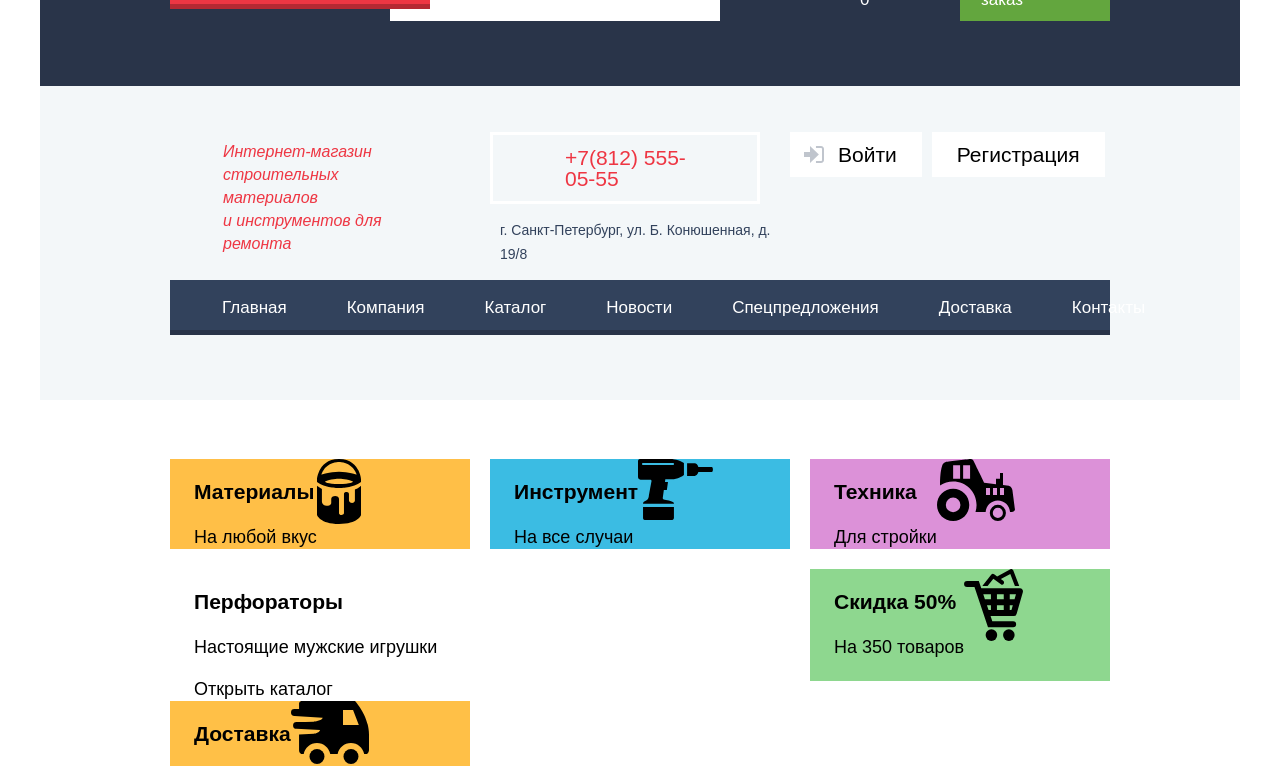
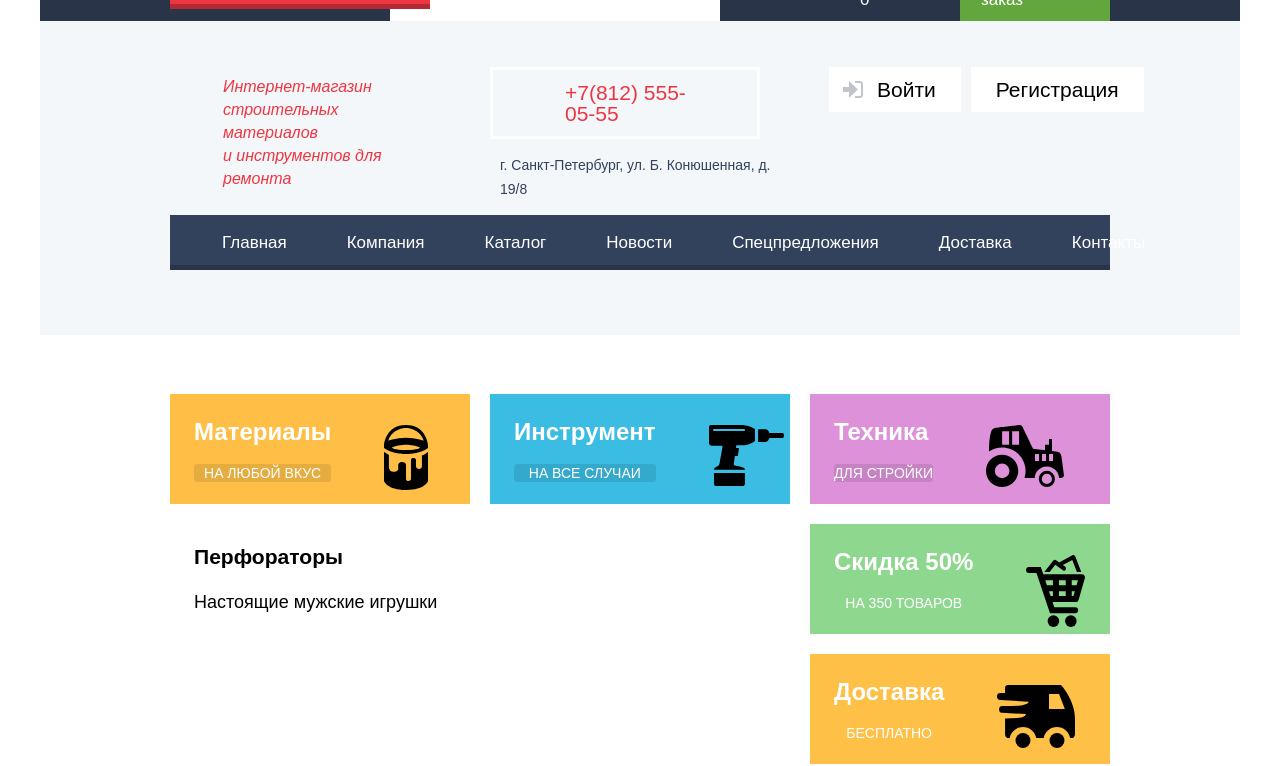
Before and after one commit to restby/574925-technomart, a plain HTML site: page index.html in a window 1280 px wide. Shown: the part 39-805 px from the top of the page. Drawn offline with Linux system fonts and the light colour scheme; a web font is replaced by a local one.

Commit message:
25.04.18W styling

```diff
--- a/css/style.css
+++ b/css/style.css
@@ -36,18 +36,16 @@
           clip-path: inset(100%);
 }
 .btn {
-  /*font-size: 16px;
+  display: block;
+  text-align: center;
+  vertical-align: middle;
+  border: 0;
+  border-radius: 3px;
+  font-size: 14px;
   line-height: 18px;
-  display: block;
-  width: 240px;
-  padding: 16px 0;
-  text-align: center;
-  text-decoration: none;
+  font-weight: 400;
+  color: #ffffff;
   text-transform: uppercase;
-  color: #ffffff;
-  border: none;
-  border-radius: 3px;
-  background-color: #fb565a;*/
 }
 .container {
   width: 940px;
@@ -195,7 +193,7 @@
   margin-right: 20px;
   width: 300px;
 }
-.header-contacts-columns:nth-child(3) {
+.header-contacts-columns:last-child {
   margin-right: 0;
 }
 .contacts-description {
@@ -233,6 +231,7 @@
 }
 .contacts-user-list {
   margin: 0;
+  margin-left: 19px;
   padding: 0;
   list-style: none;
   display: flex;
@@ -279,7 +278,7 @@
 .user-item:nth-child(1) a:active::before {
   opacity: 0.3;
 }
-.main-header .container {
+.main-header .order + .container {
   padding-bottom: 65px;
 }
 .main-header-navigation {
@@ -332,32 +331,69 @@
 .promo-item:nth-child(1) {
   background-color: #ffbf47;
   margin-bottom: 20px;
+  padding-top: 23px;
 }
 .promo-item:nth-child(2) {
   background-color: #3bbce3;
   margin-bottom: 20px;
+  padding-top: 23px;
 }
 .promo-item:nth-child(3) {
   background-color: #dc91d8;
   margin-bottom: 20px;
+  padding-top: 23px;
 }
 .promo-item:nth-child(5) {
+  padding-left: 0;
+}
+.promo-services-list {
+  margin: 0;
+  padding: 0;
+  list-style: none;
+}
+.promo-services-item {
+  width: 300px;
+  padding-left: 24px;
+  padding-top: 23px;
+  display: flex;
+  box-sizing: border-box;
+}
+.promo-services-item:nth-child(1) {
   background-color: #8ed78f;
   margin-bottom: 20px;
 }
-.promo-item:nth-child(6) {
+.promo-services-item:nth-child(2) {
   background-color: #ffc047;
 }
-
+.promo-left-col h3,
+.promo-services-left-col h3 {
+  font-size: 24px;
+  line-height: 30px;
+  font-weight: 700;
+  color: #ffffff;
+  margin: 0;
+  margin-bottom: 17px;
+}
+.promo-left-col a,
+.promo-services-left-col a {
+  display: block;
+  margin-bottom: 22px;
+}
+.promo-right-col,
+.promo-services-right-col {
+  padding-top: 8px;
+  padding-left: 53px;
+}
 .promo-item:nth-child(3),
-.promo-item:nth-child(5),
-.promo-item:nth-child(6) {
+.promo-item:nth-child(5) {
   margin-right: 0;
 }
 .promo-item:nth-child(4) {
   width: 620px;
 }
-
+.btn-promo {
+  background-color: rgba(0, 0, 0, 0.1);
+}
 
 
 
--- a/index.html
+++ b/index.html
@@ -28,7 +28,7 @@
 						<a href="#">Корзина:<span class="cart-count"> 0</span></a>
 					</li>
 					<li class="cart-item">
-						<a class="btn btn-cart" href="#">Оформить заказ</a>
+						<a class="btn-cart" href="#">Оформить заказ</a>
 					</li>
 				</ul>
 			</div>
@@ -50,8 +50,8 @@
 				</div>
 				<div class="header-contacts-columns">
 					<ul class="contacts-user-list">
-						<li class="user-item"><a class="btn btn-login" href="#">Войти</a></li>
-						<li class="user-item"><a class="btn btn-registration" href="#">Регистрация</a></li>
+						<li class="user-item"><a class="btn-login" href="#">Войти</a></li>
+						<li class="user-item"><a class="btn-registration" href="#">Регистрация</a></li>
 					</ul>
 				</div>
 			</section>
@@ -129,11 +129,13 @@
 						</div>
 					</li>
 					<li class="promo-item">
-						<div class="promo-left-col">
+            <ul class="promo-services-list">
+              <li class="promo-services-item">
+                <div class="promo-services-left-col">
                   <h3>Скидка 50%</h3>
-							<a href="#" class="btn btn-promo">На 350 товаров</a>
+                  <a href="#" class="btn btn-promo-services">На 350 товаров</a>
                 </div>
-						<div class="promo-right-col">
+                <div class="promo-services-right-col">
                   <svg xmlns="http://www.w3.org/2000/svg" width="59" height="72">
                     <g fill="#000000">
                       <path d="M58.34 20.545a2.997 2.997 0 0 0-2.396-1.195h-38.67l-2.475-7.385H3.058a3 3 0 1 0 0 6h7.424l13.5 40.285h25.159a3 3 0 1 0 0-6H28.299l-1.726-5.149h23.12a3.001 3.001 0 0 0 2.884-2.172l6.25-21.75a3.005 3.005 0 0 0-.487-2.634zm-7.781 9.681h-4.81V25.35h6.211l-1.401 4.876zm-17.617 0V25.35h6.807v4.875h-6.807zm6.807 6v4.875h-6.807v-4.875h6.807zM26.942 25.35v4.875h-6.023l-1.634-4.875h7.657zm-4.013 10.876h4.013v4.875h-2.379l-1.634-4.875zm22.82 4.875v-4.875h3.086l-1.401 4.875h-1.685z"/>
@@ -144,12 +146,12 @@
                   </svg>
                 </div>
               </li>
-					<li class="promo-item">
-						<div class="promo-left-col">
+              <li class="promo-services-item">
+                <div class="promo-services-left-col">
                   <h3>Доставка</h3>
-							<a href="#" class="btn btn-promo">Бесплатно</a>
+                  <a href="#" class="btn btn-services-promo">Бесплатно</a>
                 </div>
-						<div class="promo-right-col">
+                <div class="promo-services-right-col">
                   <svg xmlns="http://www.w3.org/2000/svg" width="78" height="63">
                     <g fill="#000000">
                       <circle cx="25.983" cy="55.5" r="7.5"/>
@@ -158,6 +160,8 @@
                     </g>
                   </svg>
                 </div>
+              </li>
+            </ul>
 					</li>
 				</ul>
 			</section>
```
Also changed, not shown: catalog.html (+13 -17 lines). Lines whose indentation alone changed are shown as unchanged.
